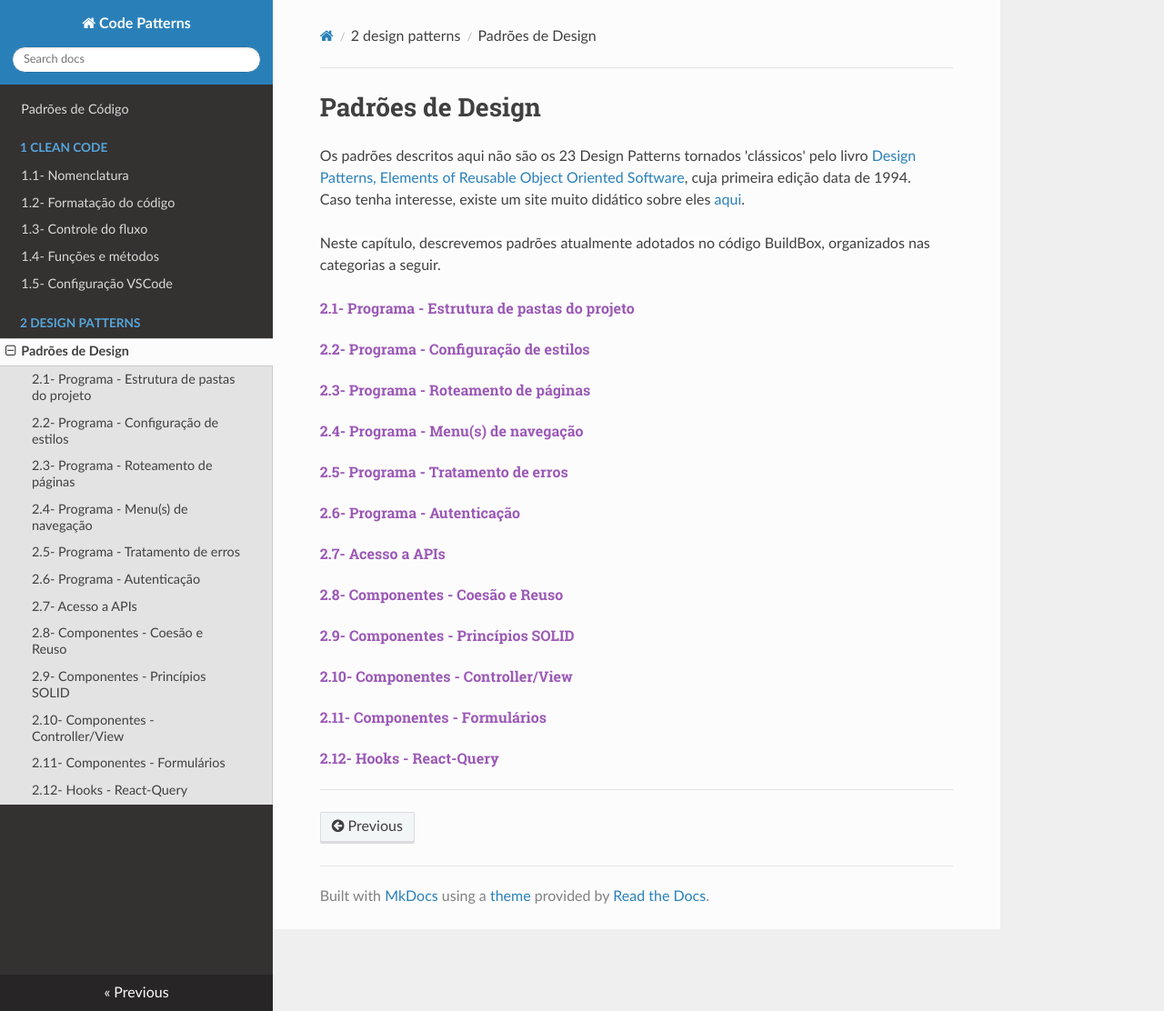
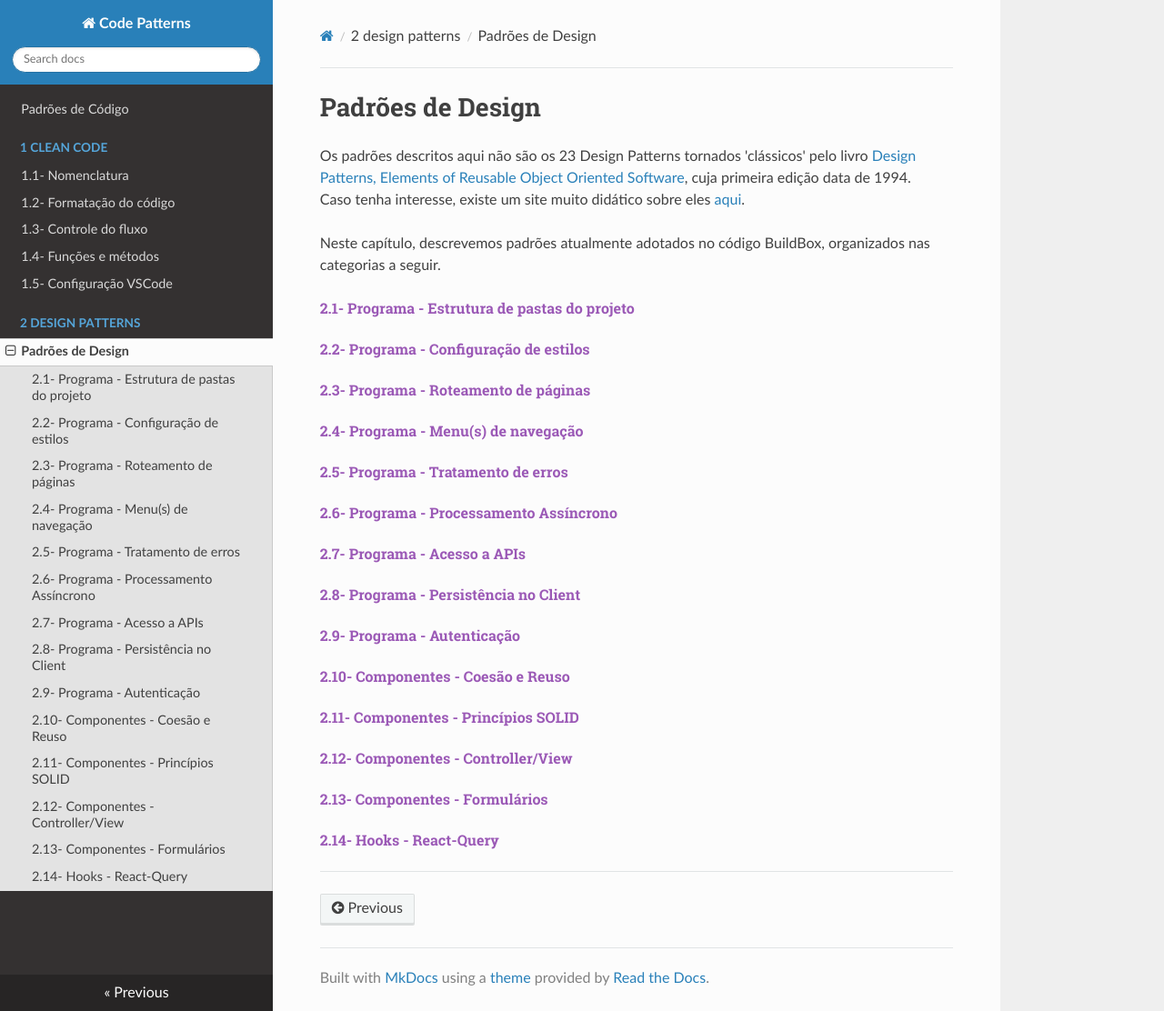
Before and after one commit to Buildbox-ItSolutions/buildbox-itsolutions.github.io, an MkDocs documentation site: the page built from docs/2-design-patterns/design-patterns.md, in a window 1280 px wide and 1112 px high. Shown: the whole window at 91% size. Built offline with MkDocs 1.6.1, drawn with Linux system fonts in a browser that asks for light colours; nearby versions of some CDN libraries.

Commit message:
Updated design-patterns items

```diff
--- a/docs/2-design-patterns/design-patterns.md
+++ b/docs/2-design-patterns/design-patterns.md
@@ -10,12 +10,14 @@ Neste capítulo, descrevemos padrões atualmente adotados no código BuildBox, o
 ###### [2.3- Programa - Roteamento de páginas]()<br>
 ###### [2.4- Programa - Menu(s) de navegação]()<br>
 ###### [2.5- Programa - Tratamento de erros]()<br>
-###### [2.6- Programa - Autenticação]()<br>
-###### [2.7- Acesso a APIs]()<br>
-###### [2.8- Componentes - Coesão e Reuso]()<br>
-###### [2.9- Componentes - Princípios SOLID]()<br>
-###### [2.10- Componentes - Controller/View]()<br>
-###### [2.11- Componentes - Formulários]()<br>
-###### [2.12- Hooks - React-Query]()<br>
+###### [2.6- Programa - Processamento Assíncrono]()<br>
+###### [2.7- Programa - Acesso a APIs]()<br>
+###### [2.8- Programa - Persistência no Client]()<br>
+###### [2.9- Programa - Autenticação]()<br>
+###### [2.10- Componentes - Coesão e Reuso]()<br>
+###### [2.11- Componentes - Princípios SOLID]()<br>
+###### [2.12- Componentes - Controller/View]()<br>
+###### [2.13- Componentes - Formulários]()<br>
+###### [2.14- Hooks - React-Query]()<br>
 
 ***
```
Also changed, not shown: site/1-Clean-Code/1-nomenclature/index.html, site/index.html, site/search/search_index.json, site/sitemap.xml, 1 other file.
